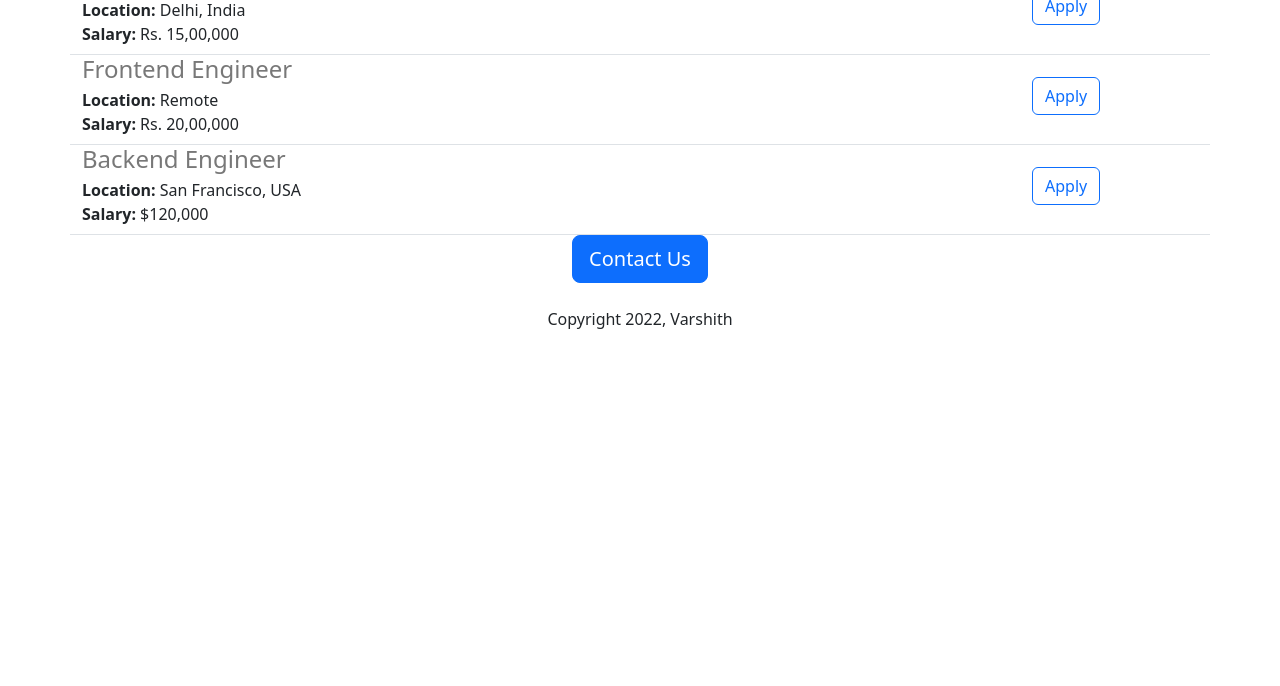
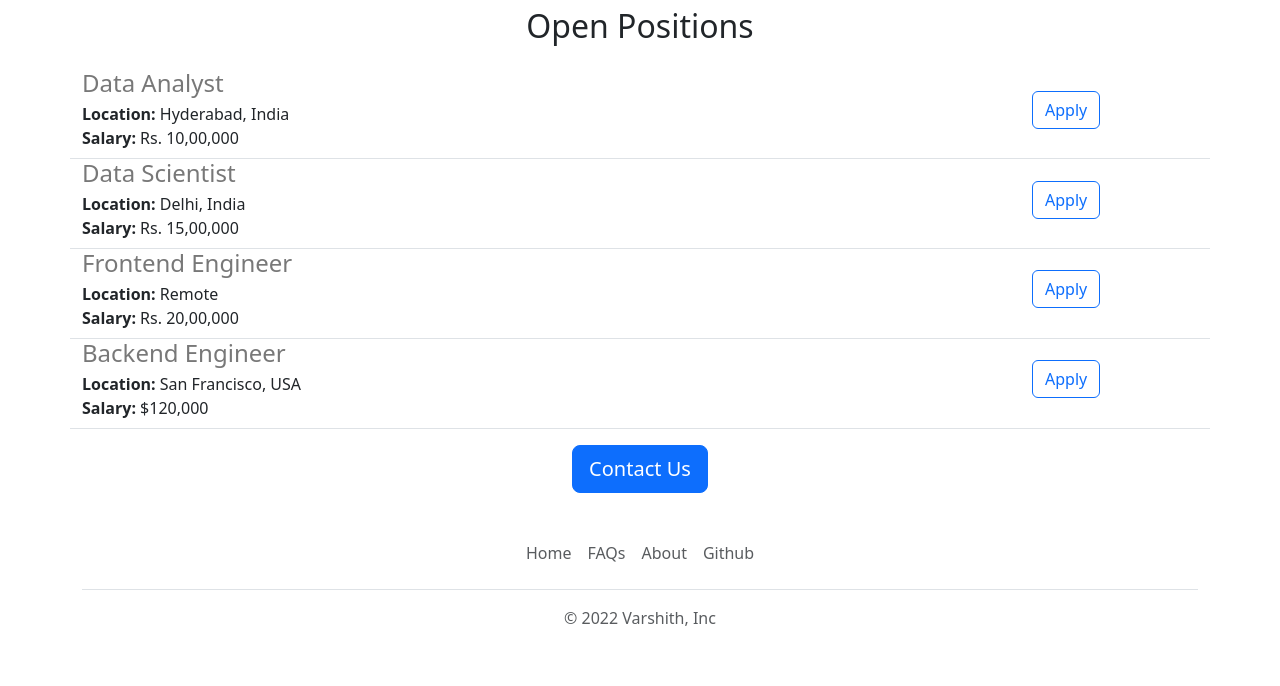
Before and after one commit to VARSHITH0510/varshith-careers-website, a Flask app: page / in a window 1280 px wide. Shown: the part 833-1519 px from the top of the page. Before the commit the page ends 1162 px from the top, so only its background shows below. Run offline with Flask 3, Linux system fonts and the light colour scheme.

Commit message:
functional and aesthetic improvements

```diff
--- /dev/null
+++ b/templates/footer.html
@@ -0,0 +1,11 @@
+<div class="container">
+  <footer class="py-3 my-4">
+    <ul class="nav justify-content-center border-bottom pb-3 mb-3">
+      <li class="nav-item"><a href="/" class="nav-link px-2 text-body-secondary">Home</a></li>
+      <li class="nav-item"><a href="#" class="nav-link px-2 text-body-secondary">FAQs</a></li>
+      <li class="nav-item"><a href="#" class="nav-link px-2 text-body-secondary">About</a></li>
+      <li class="nav-item"><a href="https://github.com/VARSHITH0510" class="nav-link px-2 text-body-secondary">Github</a></li>
+    </ul>
+    <p class="text-center text-body-secondary">&copy; 2022 Varshith, Inc</p>
+  </footer>
+</div>
--- a/templates/home.html
+++ b/templates/home.html
@@ -10,28 +10,37 @@
         height: 360px;
         width: 100%;
         object-fit:cover;
+        margin-bottom: 16px;
       }
     </style>
   </head>
-  </head>
   <body>
+    {% include 'nav.html' %}
+    <img class="img-fluid" id="banner" src="https://varshith-careers-website--varshithmittu.repl.co/static/banner.jpeg" >
     <div class="container">
-      <h1 class="text-center mt-2 mb-4"> {{company_name}}Careers</h1>
-      <img class="img-fluid" id="banner" src="https://varshith-careers-website--varshithmittu.repl.co/static/banner.jpeg" >
-      <h2 class="text-center mt-2 mb-4">About Varshith</h2>
+      <h1 class="text-center mt-2 mb-4">
+        {{company_name}}Careers
+      </h1>
+      <div class="row" style="margin-bottom:"16px>
+        <div class="col-md-6">
       <p class="lead">
       varshith ipsum dolor sit amet, consectetur adipiscing elit, sed do eiusmod tempor incididunt ut labore et dolore magna aliqua. Ut enim ad minim veniam, quis nostrud exercitation ullamco laboris nisi ut aliquip ex ea commodo consequat. Duis aute irure dolor in reprehenderit in voluptate velit esse cillum dolore eu fugiat nulla pariatur. Excepteur sint occaecat cupidatat non proident, sunt in culpa qui officia deserunt mollit anim id est laborum.
       </p>
-      <h2 class="text-center mt-2 mb-4">Job Openings</h2>
+        </div>
+        <div class="d-none d-md-block col-md-6">
+        <img src="/static/people.jpeg" style="height:320px;border-radius:4px;">
+        </div>
+      </div>
+      <h2 class="text-center mt-2 mb-4">Open Positions</h2>
       <div>
         {% for job in jobs %}
           {% include 'jobitem.html' %}
         {% endfor %}
       </div>
-      <div class="text-center">
-        <button class="btn btn-primary btn-lg">Contact Us</button>
-        <p class="mt-4">Copyright 2022, Varshith</p>
+      <div class=" mt-3 text-center">
+        <a class="btn btn-primary btn-lg"href="mailto:v.saivarshithmittu@gmail.com?subject=Question%20about%20job%20openings%20&body=My%20name%3A%20%3Cyour%20name%20here%3E%0D%0AMy%20question%3A%20%3Center%20question%20here%3E">Contact Us</a>
       </div>
      </div>
+    {% include 'footer.html' %}
   </body>
 </html>
--- a/templates/jobitem.html
+++ b/templates/jobitem.html
@@ -13,8 +13,9 @@
             </div>
          {% endif %}
   </div>
-  <div class="d-flex align-items-center col-2">
-  <button type="button" class="btn btn-outline-primary float-right align-middle">Apply</button>
+  <div class="d-flex align-items-center col-2 padding-right:16px">
+  <a href="mailto:v.saivarshithmittu@gmail.com?subject=Application%20for%20{{job['title']}}&body=My%20name%3A%20%3Cyour%20name%20here%3E%0D%0Amy%20Resume%20link%3A%20%3Cresume%20link%3E%0D%0AMy%20LinkdIn%20link%3A%3Clinkdin%20in%3E"
+    type="button" class="btn btn-outline-primary float-right align-middle">Apply</a>
   </div>
 
           </div>
--- /dev/null
+++ b/templates/nav.html
@@ -0,0 +1,9 @@
+<nav class="navbar shadow-sm fixed-top bg-white">
+  <div class="container-fluid">
+    <a class="navbar-brand" href="#">
+      <img src="/static/logo.svg" alt="Logo" width="30" height="24" class="d-inline-block align-text-top">
+      Varshith
+    </a>
+  </div>
+</nav>
+<div style="height:56px"></div>
```
Also changed, not shown: static/logo.svg (added), 1 other file.
